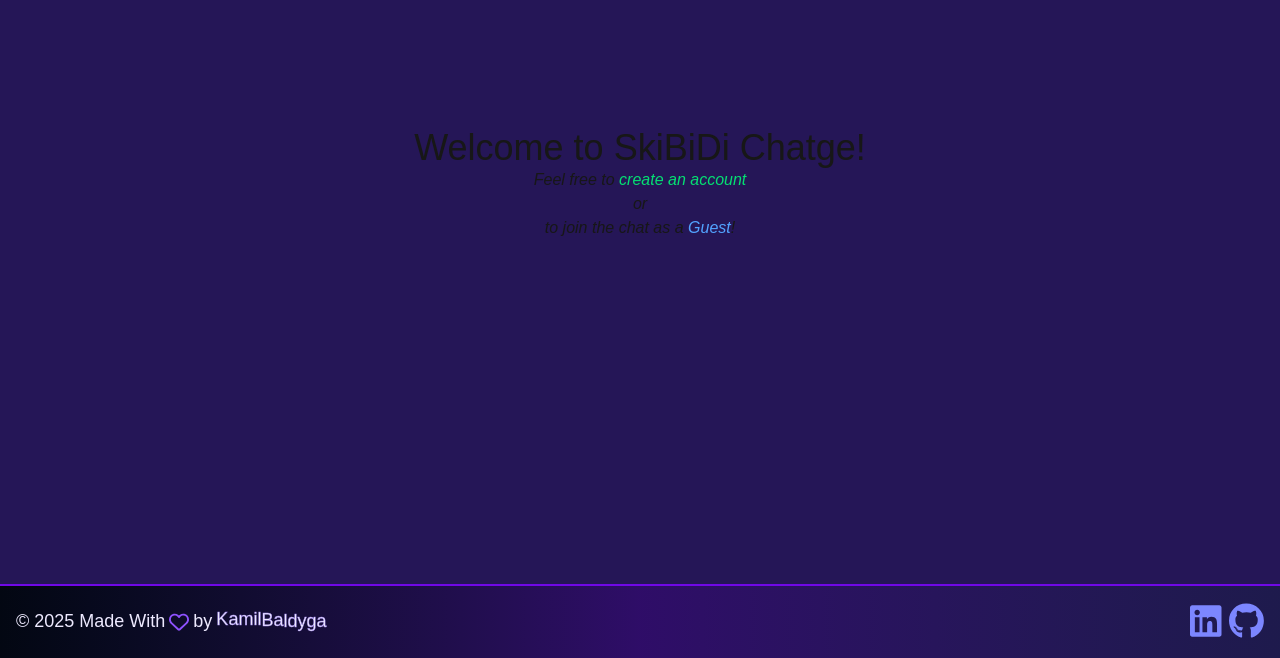
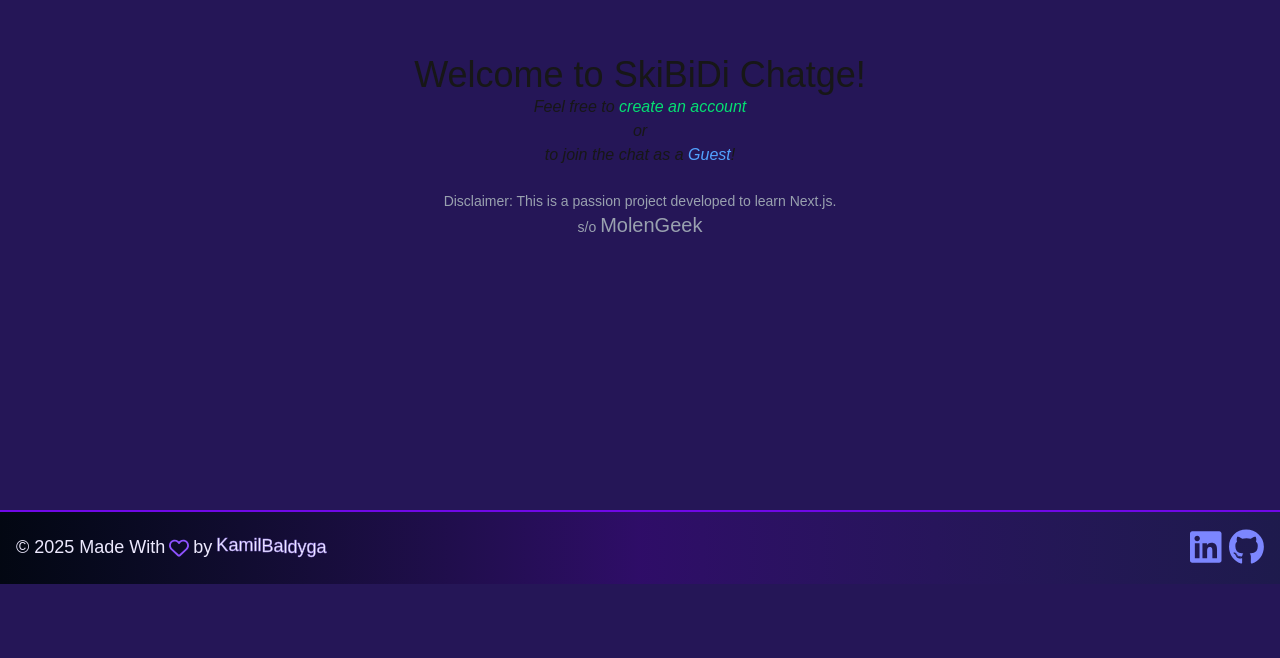
Before and after one commit to ME0WGE/skibidi-chat-nextjs, a Next.js app: page /login/user in a window 1280 px wide. Shown: the part 216-874 px from the top of the page. After the commit the page ends 800 px from the top, so only its background shows below. Built offline with nearby package versions, Linux system fonts and the light colour scheme.

Commit message:
add disclaimer

```diff
--- a/src/app/login/user/page.tsx
+++ b/src/app/login/user/page.tsx
@@ -1,14 +1,19 @@
 export default function Page() {
   return (
-    <div className="flex flex-col items-center justify-center min-h-screen text-center">
+    <div className="flex-1 flex flex-col items-center justify-center text-center">
       <h1 className="text-4xl">Welcome to SkiBiDi Chatge!</h1>
       <p className="italic">
         Feel free to{" "}
-        <span className="text-green-400 cursor-pointer">create an account</span>{" "}
+        <span className="text-green-400 cursor-pointer">create an account</span>
         <br />
         or <br /> to join the chat as a{" "}
         <span className="text-blue-400 cursor-pointer">Guest</span>!
       </p>
+      <p className="mt-6 text-sm text-gray-400 max-w-md">
+        Disclaimer: This is a passion project developed to learn Next.js.
+        <br />
+        s/o <span className="cursor-pointer text-xl">MolenGeek</span>
+      </p>
     </div>
   );
 }
```
